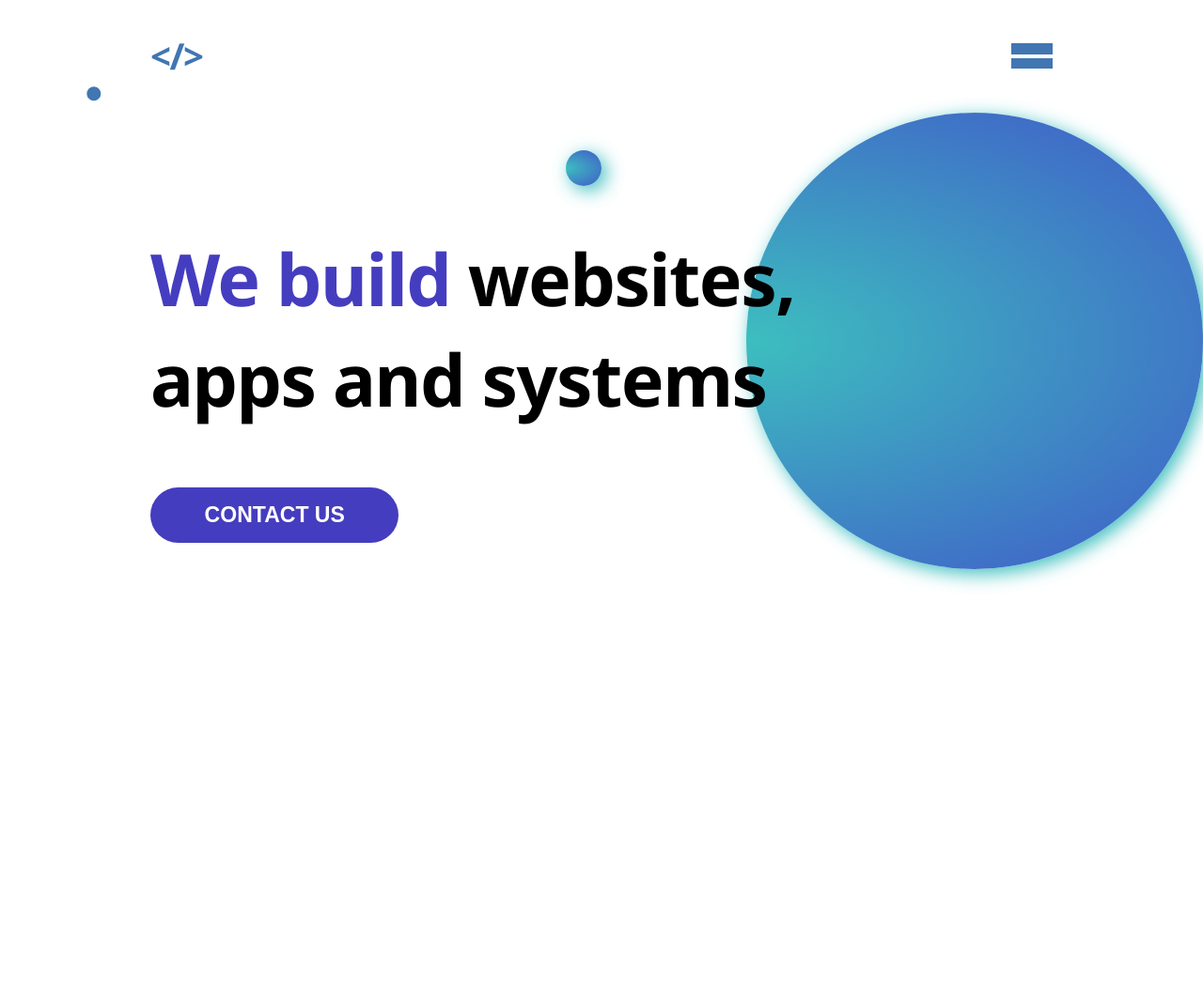
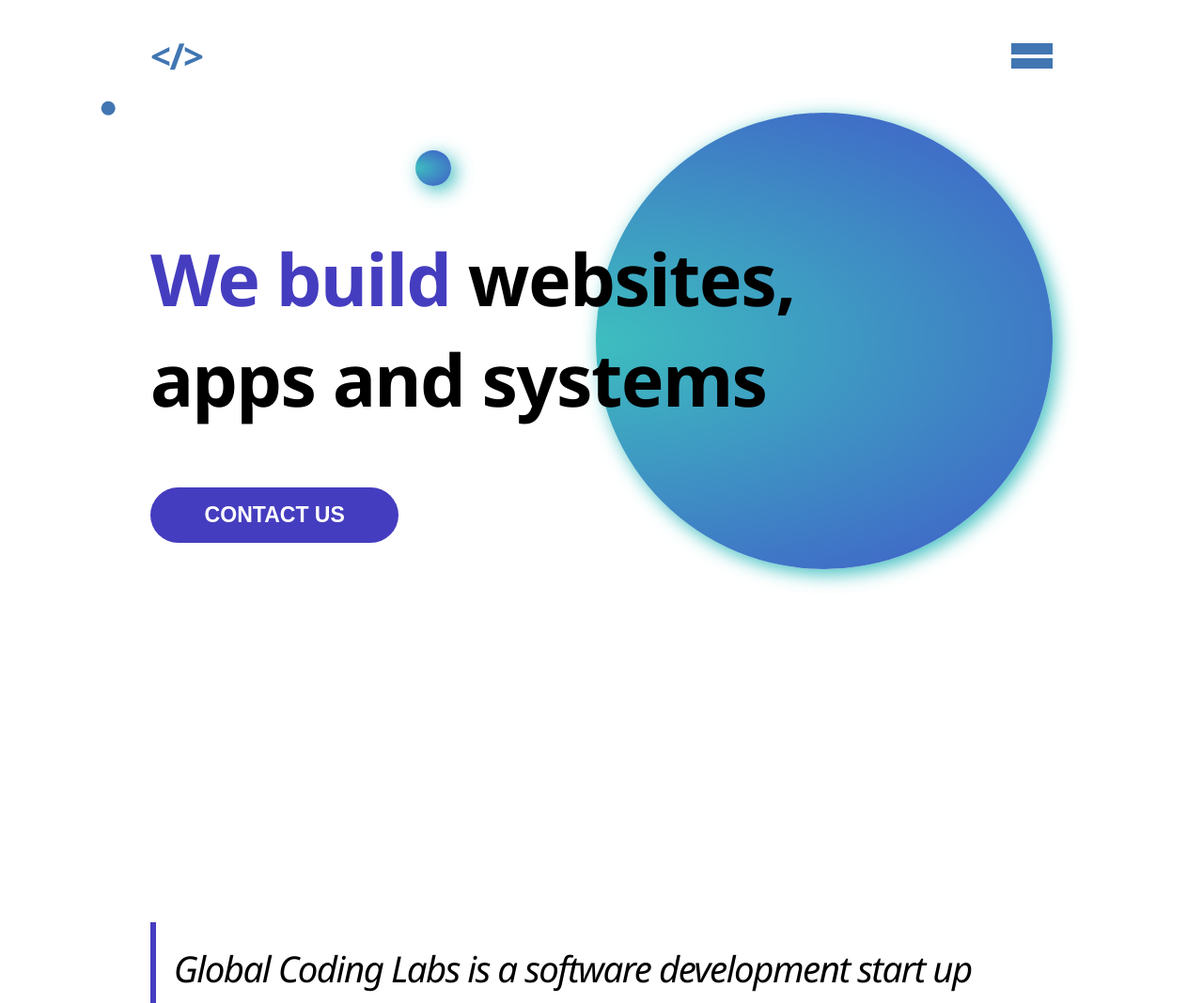
Before and after one commit to Global-Coding-Labs/global-coding-labs-landing-page, a Next.js app: page / in a window 1280 px wide. Shown: the top 1068 px of the page at 94% size. Before the commit the page ends 800 px from the top, so only its background shows below. Built offline with nearby package versions, Linux system fonts and the light colour scheme.

Commit message:
fix: fix custom mouse position problems

```diff
--- a/components/Cursor/index.tsx
+++ b/components/Cursor/index.tsx
@@ -28,12 +28,14 @@ const CustomCursor = styled.div`
   width: .8em;
   border-radius: 50%;
   position: absolute;
-  transform: translate(-50%, -50%);
   z-index: 99;
   user-select: none;
   pointer-events: none;
   transition-duration: .1s;
   transition-property: width, height, background-color, border;
+  top: 50%;
+  left: 50%;
+  transform: translate(50%, 50%);
 
   &.default {
     background-color: ${props => props.theme.primary1};
@@ -43,5 +45,6 @@ const CustomCursor = styled.div`
     border: .2em solid ${props => props.theme.secondary1};
     width: 4em;
     height: 4em;
+    transform: translate(-30%, -30%);
   }
 `;
--- a/hooks/index.ts
+++ b/hooks/index.ts
@@ -16,7 +16,7 @@ export function useGetDistanceToTheTop(domElement: any) {
           window.innerHeight - domElement.getBoundingClientRect().bottom - 300,
         left: -domElement.getBoundingClientRect().left + 300,
         right:
-          window.innerWidth - domElement.getBoundingClientRect().right + 300,
+          window.innerWidth - domElement.getBoundingClientRect().right + 300
       });
     }
   }, [domElement]);
--- a/pages/index.tsx
+++ b/pages/index.tsx
@@ -1,7 +1,17 @@
-import Home from '../sections/Home';
+import styled from 'styled-components';
+
+import Home from "../sections/Home";
+import About from "../sections/About";
 
 export default function Main() {
   return (
-    <Home />
-  )
+    <Wrapper>
+      <Home />
+      <About />
+    </Wrapper>
+  );
 }
+
+const Wrapper = styled.div`
+  overflow: hidden;
+`;
--- /dev/null
+++ b/sections/About/index.tsx
@@ -0,0 +1,39 @@
+import styled from "styled-components";
+
+import { Container, Headline3 as H3 } from "../../styles/Components";
+
+export default function About() {
+  return (
+    <Container>
+      <Presentation>
+        <Rect />
+        <Headline3>
+          Global Coding Labs is a software development start up known for build
+          modern and innovative software
+        </Headline3>
+      </Presentation>
+    </Container>
+  );
+}
+
+const Headline3 = styled(H3)`
+  font-style: italic;
+  font-weight: normal;
+  margin-left: .5em;
+`;
+
+const Presentation = styled.div`
+  margin-top: 9em;
+  display: flex;
+  max-height: 8em;
+  height: 100%;
+  /* max-height: 5em; */
+  align-items: center;
+`;
+
+const Rect = styled.div`
+  background-color: ${props => props.theme.secondary1};
+  width: .5em;
+  height: 100%;
+
+`;
--- a/sections/Home/index.tsx
+++ b/sections/Home/index.tsx
@@ -111,7 +111,6 @@ const Navbar = styled(motion.div)`
 
 const Logo = styled.div`
   color: ${(props) => props.theme.primary1};
-  cursor: default;
   z-index: 2;
 `;
 
@@ -139,7 +138,7 @@ const BigSphere = styled(motion.div)`
     ${(props) => props.theme.primary2}
   );
   border-radius: 100%;
-  position: fixed;
+  position: absolute;
   right: 0;
   top: 15vh;
   box-shadow: 5px 5px 20px ${(props) => props.theme.secondary3};
```
